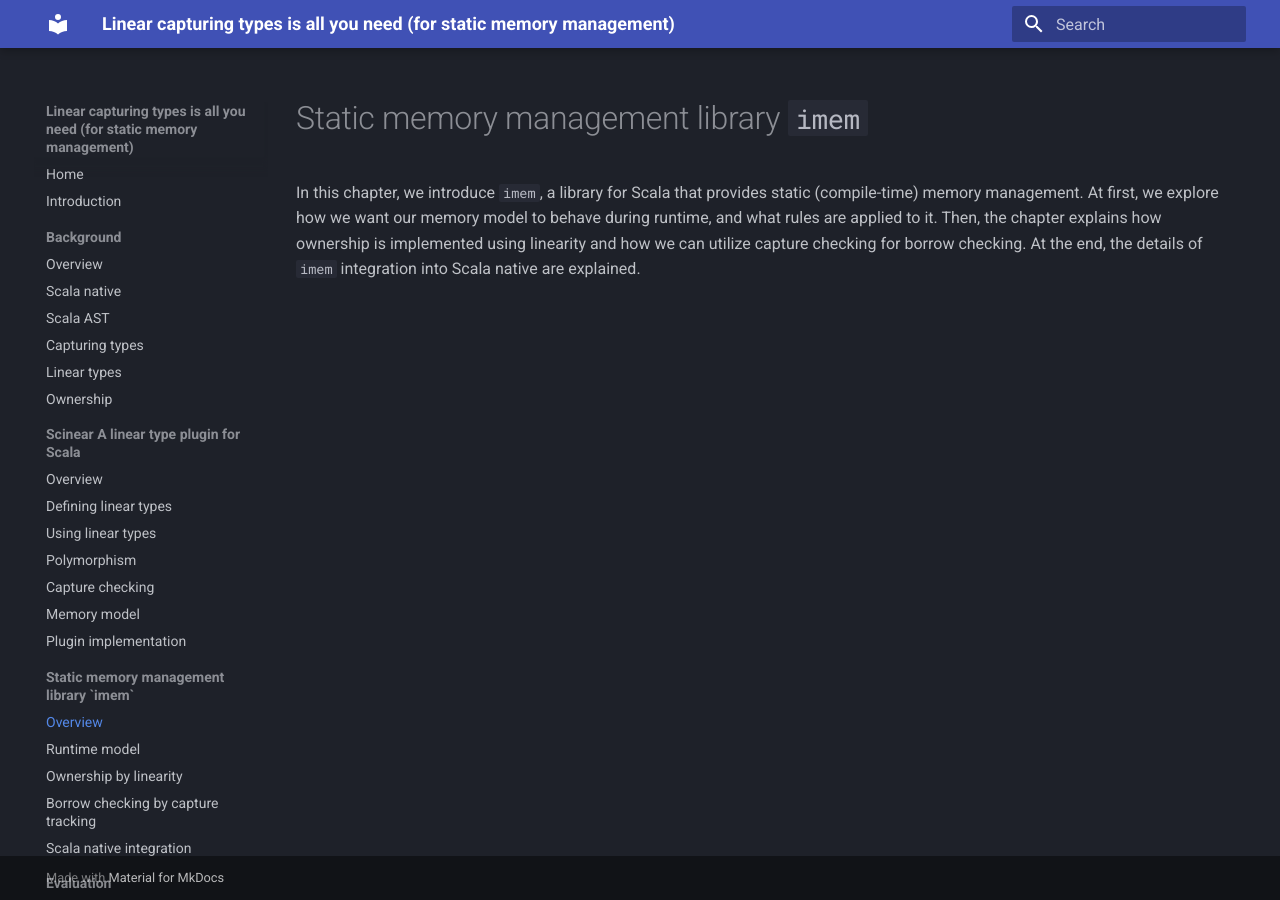
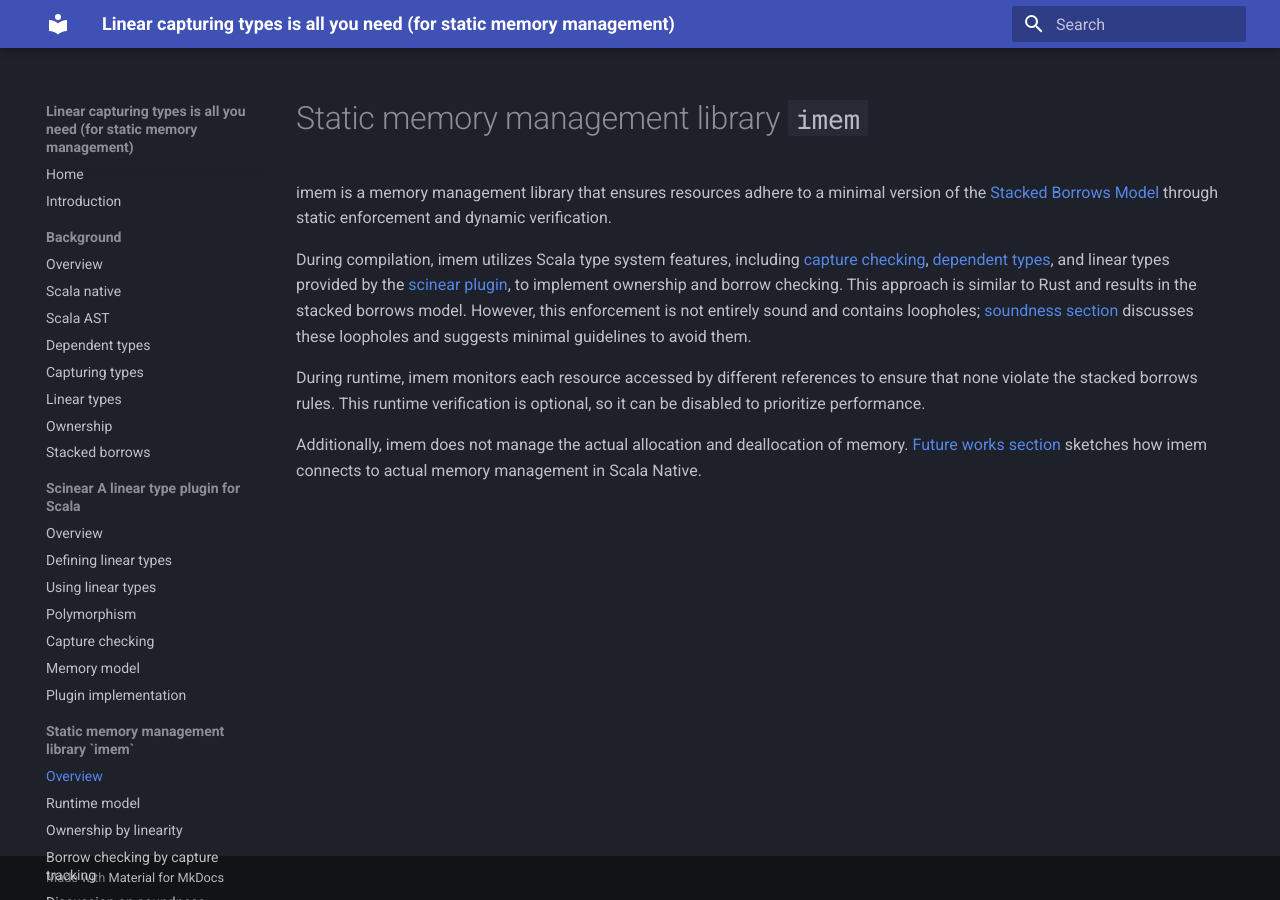
Before and after one commit to amsen20/masters-thesis, an MkDocs documentation site: the page built from docs/imem/index.md, in a window 1280 px wide. Built offline with MkDocs 1.6.1 and Material for MkDocs 9.7.7, drawn with Linux system fonts in a browser that asks for light colours.

Commit message:
Add an overview for imem chapter

```diff
--- a/docs/imem/index.md
+++ b/docs/imem/index.md
@@ -1,3 +1,9 @@
 # Static memory management library `imem`
 
-In this chapter, we introduce `imem`, a library for Scala that provides static (compile-time) memory management. At first, we explore how we want our memory model to behave during runtime, and what rules are applied to it. Then, the chapter explains how ownership is implemented using linearity and how we can utilize capture checking for borrow checking. At the end, the details of `imem` integration into Scala native are explained.
+imem is a memory management library that ensures resources adhere to a minimal version of the [Stacked Borrows Model](/background/stacked-borrows) through static enforcement and dynamic verification.
+
+During compilation, imem utilizes Scala type system features, including [capture checking](/background/capturing-types), [dependent types](/background/dependent-types), and linear types provided by the [scinear plugin](/scinear/), to implement ownership and borrow checking. This approach is similar to Rust and results in the stacked borrows model. However, this enforcement is not entirely sound and contains loopholes; [soundness section](/imem/soundness) discusses these loopholes and suggests minimal guidelines to avoid them.
+
+During runtime, imem monitors each resource accessed by different references to ensure that none violate the stacked borrows rules. This runtime verification is optional, so it can be disabled to prioritize performance.
+
+Additionally, imem does not manage the actual allocation and deallocation of memory. [Future works section](/conclusion/future-works) sketches how imem connects to actual memory management in Scala Native.
--- a/mkdocs.yml
+++ b/mkdocs.yml
@@ -28,9 +28,12 @@ nav:
     - Overview: background/index.md
     - Scala native: background/scala-native.md
     - Scala AST: background/scala-ast.md
+    - Dependent types: background/dependent-types.md
     - Capturing types: background/capturing-types.md
     - Linear types: background/linear-types.md
     - Ownership: background/ownership.md
+    - Stacked borrows: background/stacked-borrows.md
+
   - Scinear A linear type plugin for Scala:
     - Overview: scinear/index.md
     - Defining linear types: scinear/defining-linear-types.md
@@ -44,7 +47,7 @@ nav:
     - Runtime model: imem/runtime-model.md
     - Ownership by linearity: imem/ownership-by-linearity.md
     - Borrow checking by capture tracking: imem/borrow-checking-by-capture-tracking.md
-    - Scala native integration: imem/scala-native-integration.md
+    - Discussion on soundness: imem/soundness.md
   - Evaluation:
     - Overview: evaluation/index.md
     - Case study: evaluation/case-study.md
@@ -52,7 +55,9 @@ nav:
     - Overview: related-works/index.md
     - Dynamic memory management: related-works/dynamic-memory-management.md
     - Static memory management: related-works/static-memory-management.md
-  - Conclusion: conclusion/index.md
+  - Conclusion:
+    - Overview: conclusion/index.md
+    - Future work: conclusion/future-works.md
 
 # Extensions for better Markdown and syntax highlighting
 markdown_extensions:
```
Also changed, not shown: docs/background/dependent-types.md (added, +3 -0 lines), docs/background/stacked-borrows.md (added, +1 -0 lines), docs/conclusion/future-works.md (added, +1 -0 lines), docs/imem/scala-native-integration.md (deleted, +0 -9 lines), docs/imem/soundness.md (added, +1 -0 lines).
